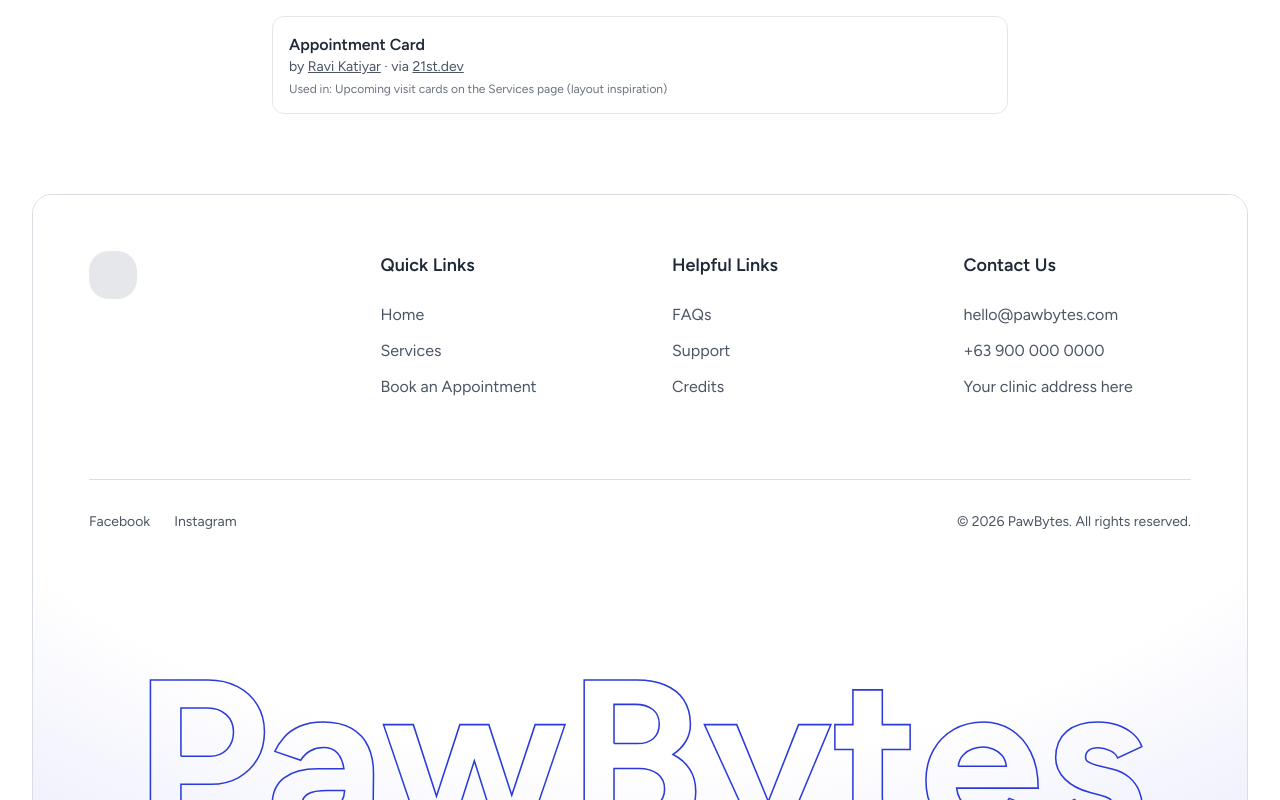
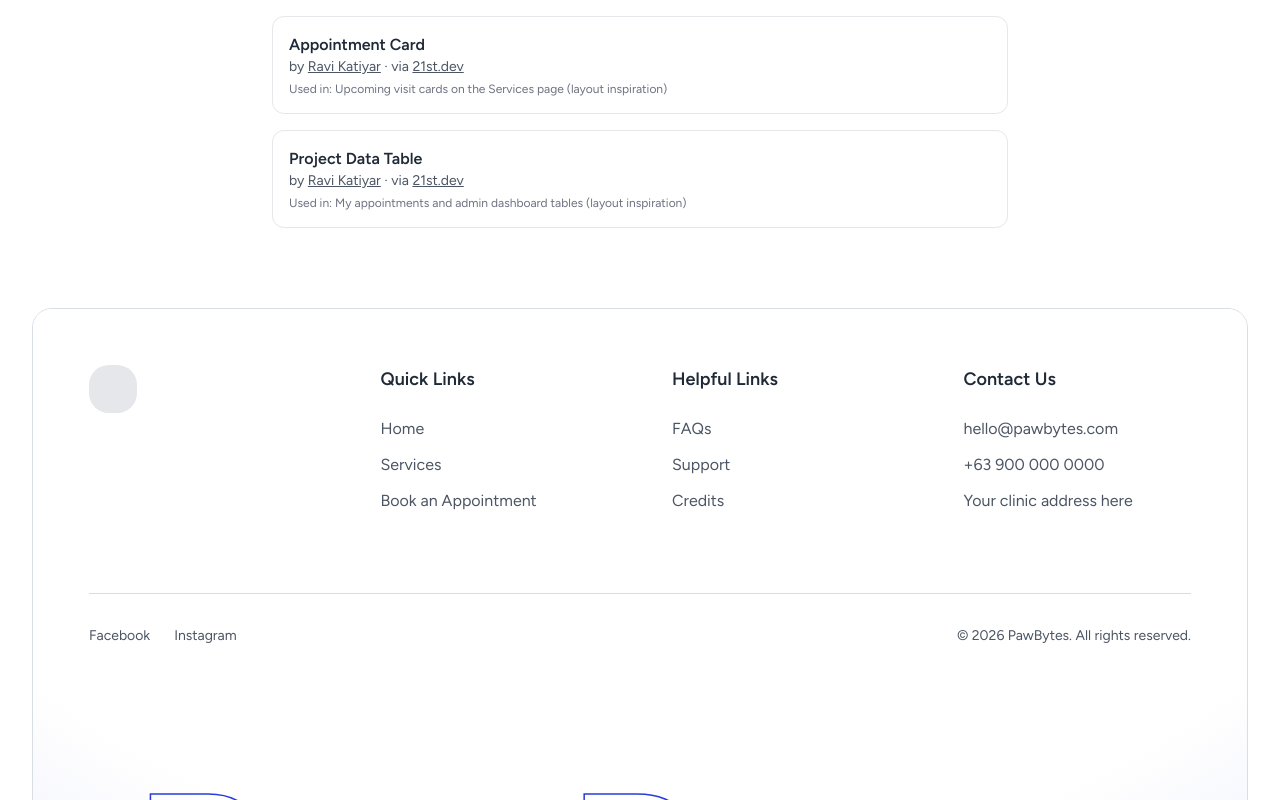
Before and after one commit to zane-castrence/vet-pawbytes, a React (Create React App) app: page /credits in a window 1280 px wide. Shown: the part 1620-2420 px from the top of the page. Built offline with nearby package versions, Linux system fonts and the light colour scheme.

Commit message:
docs(credits): add project data table

```diff
--- a/src/data/credits.js
+++ b/src/data/credits.js
@@ -103,6 +103,14 @@ const credits = [
         sourceUrl: "https://21st.dev/@ravikatiyar162/components/card-23",
         usedIn: "Upcoming visit cards on the Services page (layout inspiration)",
     },
+    {
+        name: "Project Data Table",
+        author: "Ravi Katiyar",
+        authorUrl: "https://21st.dev/@ravikatiyar162",
+        source: "21st.dev",
+        sourceUrl: "https://21st.dev/@ravikatiyar162/components/project-data-table",
+        usedIn: "My appointments and admin dashboard tables (layout inspiration)",
+    },
     // add more entries here as you bring in components
 ];
 
```
